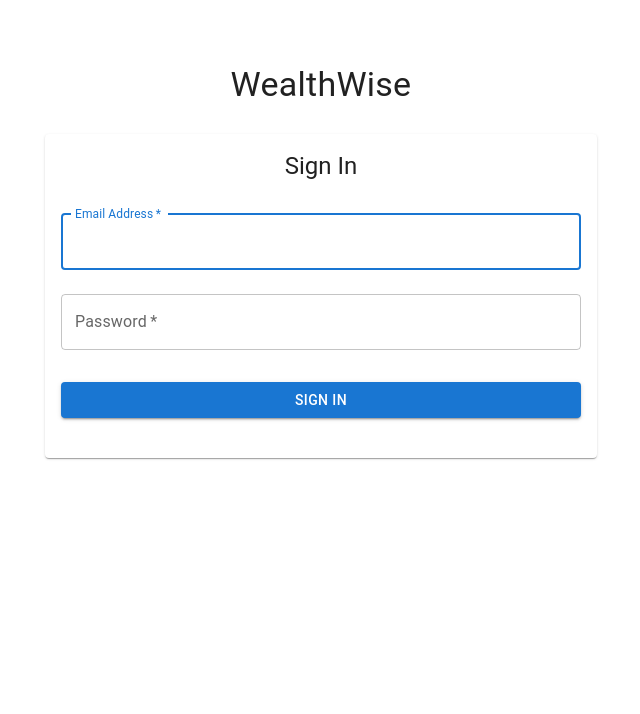
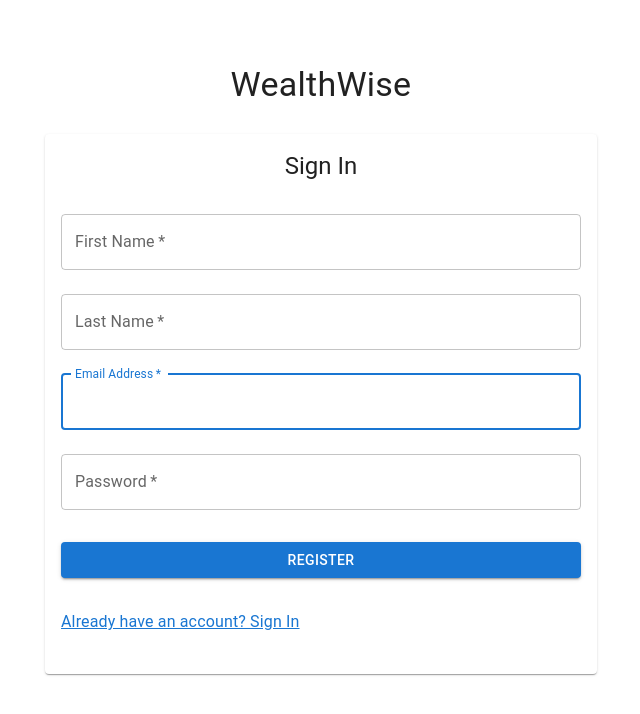
Before and after one commit to Chauhan48/gripinvest_winter_internship_frontend, a React app: page /login in a window 1280 px wide. Shown: the top 714 px of the page, without its empty margins (319-959 px from the left). Built offline with nearby package versions, Linux system fonts and the light colour scheme; the HTML template or start-up script is replaced by a standard one.

Commit message:
feat: handle signin and register logic

```diff
--- a/src/pages/Login.tsx
+++ b/src/pages/Login.tsx
@@ -3,8 +3,11 @@ import { Container, Typography, Box, TextField, Button, Card, CardContent } from
 import { useNavigate } from 'react-router-dom';
 
 const Login: React.FC = () => {
+  const [first_name, setFirstName] = useState('');
+  const [last_name, setLastName] = useState('');
   const [email, setEmail] = useState('');
   const [password, setPassword] = useState('');
+  const [signinToggle, setSigninToggle] = useState(true);
   const navigate = useNavigate();
 
   const handleLogin = (e: React.FormEvent) => {
@@ -12,6 +15,10 @@ const Login: React.FC = () => {
     localStorage.setItem('isAuthenticated', 'true');
     navigate('/dashboard');
   };
+
+  const handleSigninToglle = () => {
+    setSigninToggle(!signinToggle);
+  }
 
   return (
     <Container maxWidth="sm">
@@ -22,9 +29,33 @@ const Login: React.FC = () => {
         <Card sx={{ width: '100%', mt: 2 }}>
           <CardContent>
             <Typography variant="h5" component="h2" gutterBottom align="center">
-              Sign In
+              {signinToggle ? "Sign In" : "Register"}
             </Typography>
             <Box component="form" onSubmit={handleLogin} sx={{ mt: 2 }}>
+              {signinToggle ? (<><TextField
+                margin="normal"
+                required
+                fullWidth
+                id="first_name"
+                label="First Name"
+                name="first_name"
+                autoComplete="first_name"
+                autoFocus
+                value={first_name}
+                onChange={(e) => setFirstName(e.target.value)}
+              />
+                <TextField
+                  margin="normal"
+                  required
+                  fullWidth
+                  id="last_name"
+                  label="Last Name"
+                  name="last_name"
+                  autoComplete="last_name"
+                  autoFocus
+                  value={last_name}
+                  onChange={(e) => setLastName(e.target.value)}
+                /></>) : ''}
               <TextField
                 margin="normal"
                 required
@@ -55,8 +86,11 @@ const Login: React.FC = () => {
                 variant="contained"
                 sx={{ mt: 3, mb: 2 }}
               >
-                Sign In
+                {signinToggle ? "Register" : "Sign In"}
               </Button>
+              <p onClick={handleSigninToglle} style={{ cursor: 'pointer', color: '#1976d2', textDecoration: 'underline' }}>
+                {signinToggle ? "Already have an account? Sign In" : "New user? Register"}
+              </p>
             </Box>
           </CardContent>
         </Card>
```
